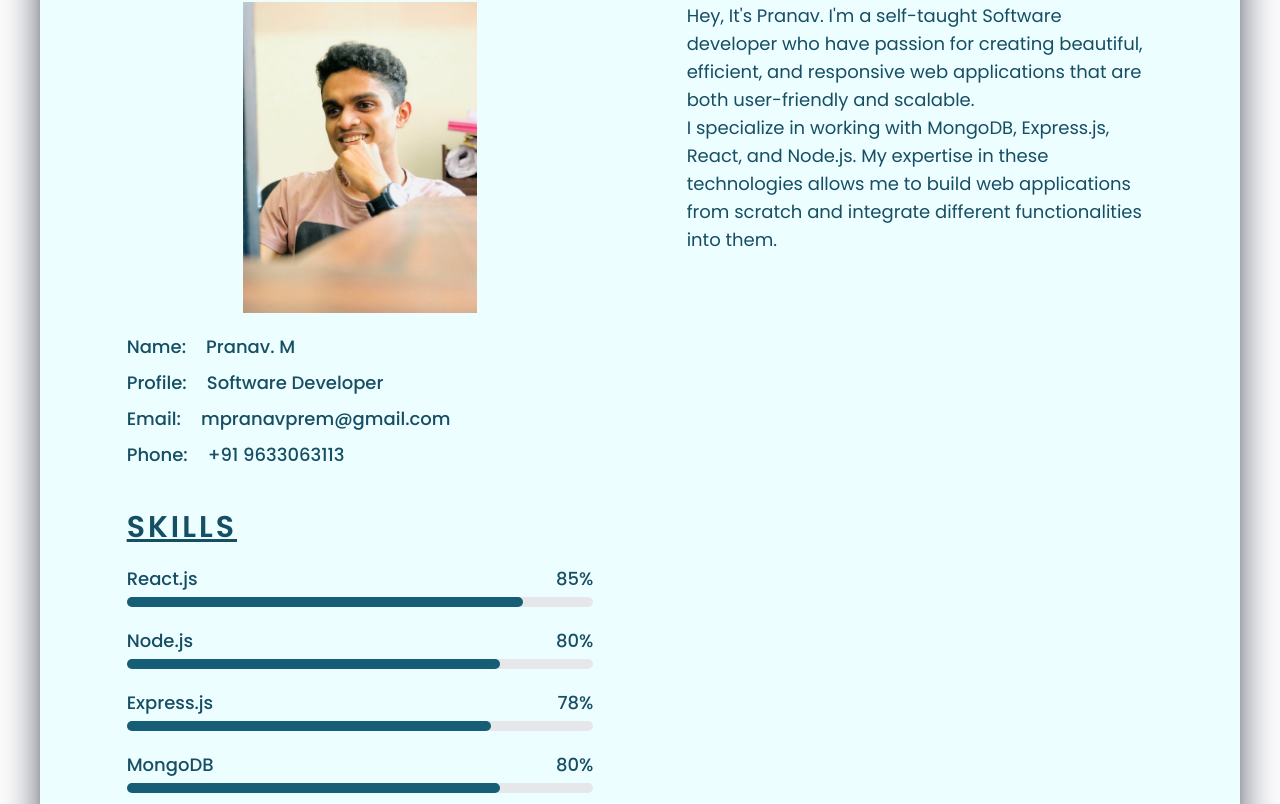
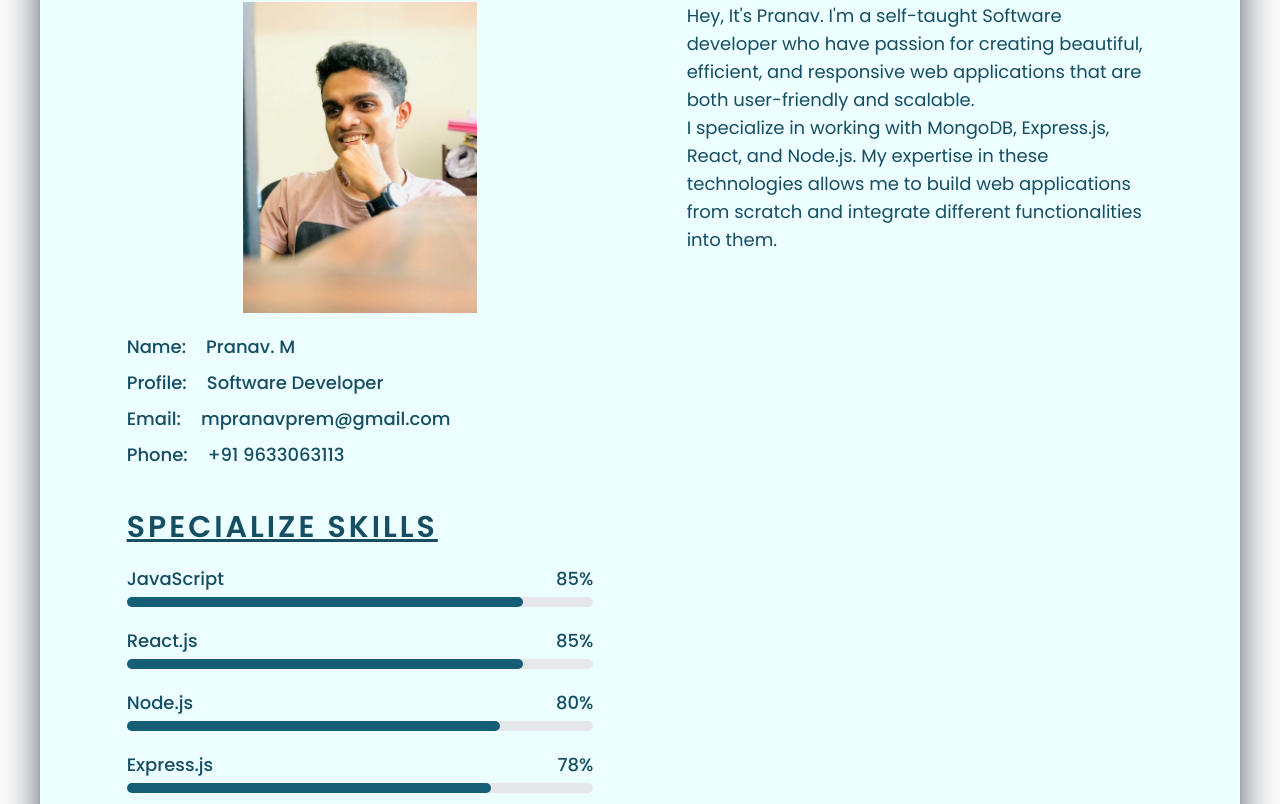
Before and after one commit to pranavpremanand/portfolio, a React (Create React App) app: page / in a window 1280 px wide. Shown: the part 938-1742 px from the top of the page. Built offline with nearby package versions, Linux system fonts and the light colour scheme.

Commit message:
added changes

```diff
--- a/src/Components/About.jsx
+++ b/src/Components/About.jsx
@@ -34,8 +34,24 @@ const About = () => {
           </div>
           <div className="mt-10">
             <h1 className="text-2xl md:text-3xl font-bold uppercase tracking-widest underline mb-5">
-              Skills
+              Specialize Skills
             </h1>
+            <div className="my-5">
+              <div className="flex justify-between mb-1">
+                <div className="text-lg font-medium text-cyan-900 dark:text-cyan-900">
+                  JavaScript
+                </div>
+                <div className="text-lg font-medium text-cyan-900 dark:text-cyan-900">
+                  85%
+                </div>
+              </div>
+              <div className="w-full bg-gray-200 rounded-full h-2.5 dark:bg-gray-400">
+                <div
+                  className="bg-cyan-800 h-2.5 rounded-full"
+                  style={{ width: "85%" }}
+                ></div>
+              </div>
+            </div>
             <div className="my-5">
               <div className="flex justify-between mb-1">
                 <div className="text-lg font-medium text-cyan-900 dark:text-cyan-900">
```
